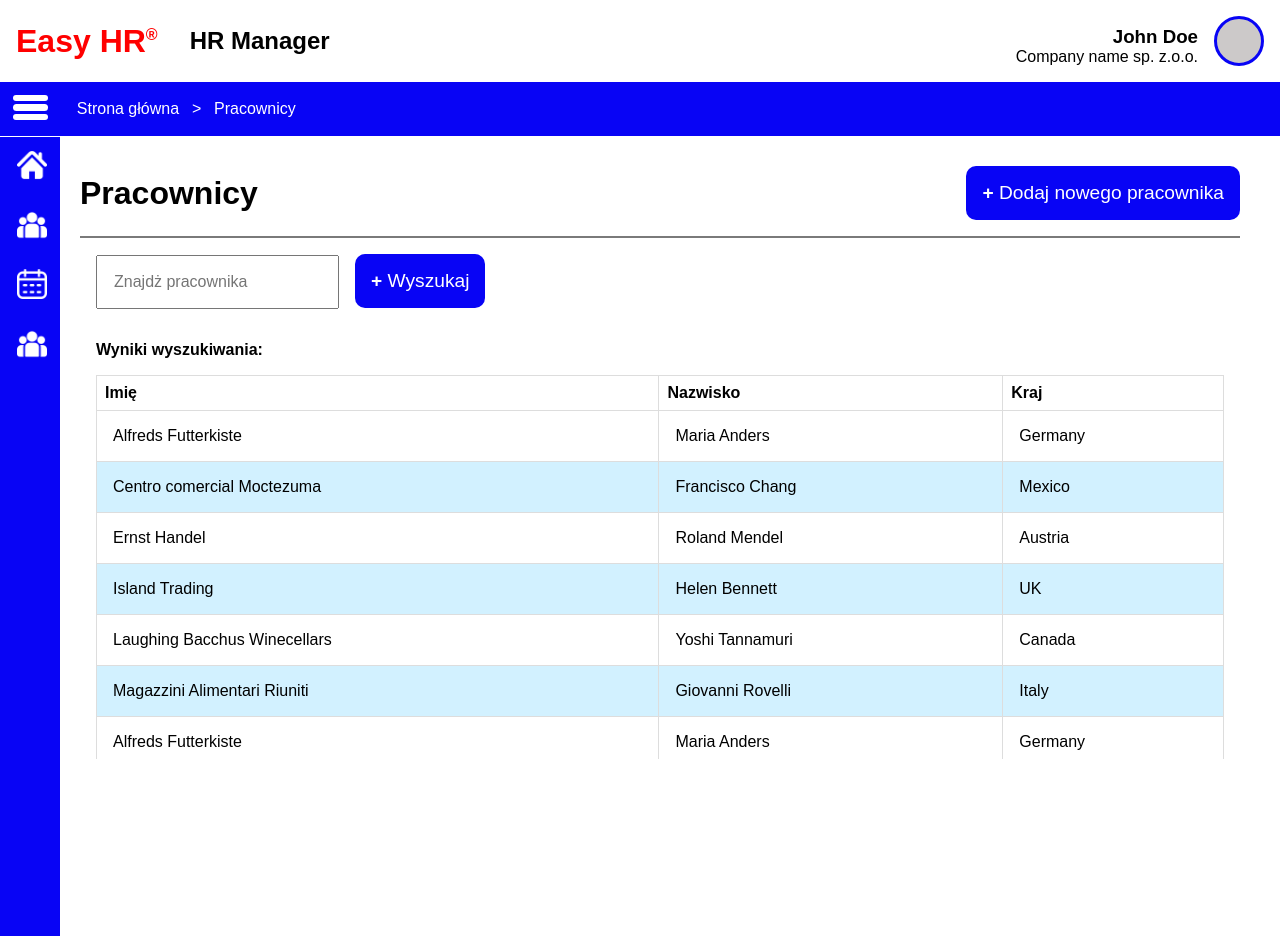
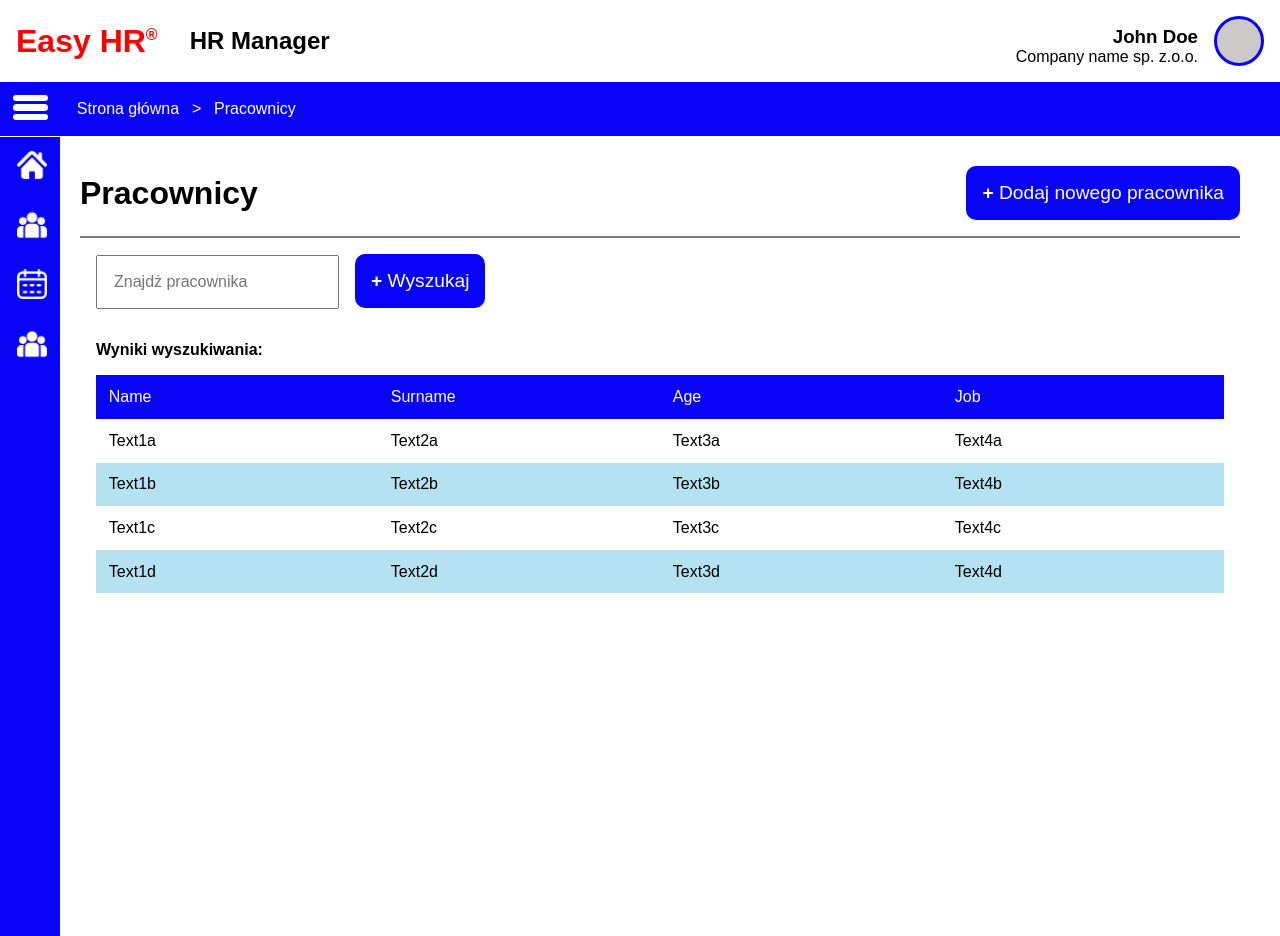
Before and after one commit to marc3601/HR-Manager, a React (Create React App) app: page /employes in a window 1280 px wide. Built offline with nearby package versions, Linux system fonts and the light colour scheme.

Commit message:
Table design and data rendering

```diff
--- /dev/null
+++ b/src/components/Table.js
@@ -0,0 +1,22 @@
+import React from 'react'
+import "./Table.scss"
+const Table = ({ data }) => {
+    return (
+        <table >
+            <thead>
+                <tr>
+                    {data.tableHead.map((item, i) => <td key={`${i}a`}>{item}</td>)}
+                </tr>
+            </thead>
+            <tbody>
+                {data.tableData.map((item, i) => (
+                    <tr key={i}>
+                        {data.tableData[i].map((item, i) => <td key={`${i}c`}>{item}</td>)}
+                    </tr>
+                ))}
+            </tbody>
+        </table>
+    )
+}
+
+export default Table
--- /dev/null
+++ b/src/components/Table.scss
@@ -0,0 +1,25 @@
+@import "../utilities/variables";
+table ,tr td{
+    border-collapse: collapse;
+    width: 100%;
+    padding: .8rem;
+}
+thead {
+    color: white;
+}
+tbody {
+    display:block;
+    height:50vh;
+    overflow:auto;
+}
+thead, tbody tr {
+    display:table;
+    width:100%;
+    table-layout:fixed;
+}
+tr:nth-child(even) {
+    background-color: $table_rows;
+}
+thead {
+    background-color: $main_color;
+}
--- a/src/utilities/_variables.scss
+++ b/src/utilities/_variables.scss
@@ -1,3 +1,5 @@
 $main_color: rgb(8, 4, 245);
 $hover_color: rgb(66, 83, 235);
-$logo_color: rgb(255, 0, 0)
+$logo_color: rgb(255, 0, 0);
+$table_rows: rgb(180, 226, 240);
+$divider_color: rgb(122, 122, 122);
--- a/src/utilities/viewsData.js
+++ b/src/utilities/viewsData.js
@@ -9,3 +9,41 @@ export const itemsData = [
     { name: "Kalendarz", logo: calendar, link: "/calendar" },
     { name: "Title4", logo: people, link: "/link4" },
 ]
+
+//Table dummy data
+
+export const tableData = {
+    tableHead: [
+        "Name",
+        "Surname",
+        "Age",
+        "Job"
+    ],
+    tableData: [
+        [
+            "Text1a",
+            "Text2a",
+            "Text3a",
+            "Text4a"
+        ],
+        [
+            "Text1b",
+            "Text2b",
+            "Text3b",
+            "Text4b"
+        ],
+        [
+            "Text1c",
+            "Text2c",
+            "Text3c",
+            "Text4c"
+        ],
+        [
+            "Text1d",
+            "Text2d",
+            "Text3d",
+            "Text4d"
+        ],
+
+    ]
+}
--- a/src/views/Employees.js
+++ b/src/views/Employees.js
@@ -1,6 +1,8 @@
 import React from 'react'
 import "./Employees.scss"
 import MainButton from '../components/MainButton'
+import Table from '../components/Table'
+import { tableData } from "../utilities/viewsData"
 const Employees = () => {
     return (
         <div className='employees_container'>
@@ -21,167 +23,7 @@ const Employees = () => {
             <div className='employees_list'>
                 <h4 className='list_title'>Wyniki wyszukiwania:</h4>
                 <div className='list_table'>
-                    <table>
-                        <thead>
-                            <tr>
-                                <th>Imię</th>
-                                <th>Nazwisko</th>
-                                <th>Kraj</th>
-                            </tr>
-                        </thead>
-                        <tbody>
-                            <tr>
-                                <td>Alfreds Futterkiste</td>
-                                <td>Maria Anders</td>
-                                <td>Germany</td>
-                            </tr>
-                            <tr>
-                                <td>Centro comercial Moctezuma</td>
-                                <td>Francisco Chang</td>
-                                <td>Mexico</td>
-                            </tr>
-                            <tr>
-                                <td>Ernst Handel</td>
-                                <td>Roland Mendel</td>
-                                <td>Austria</td>
-                            </tr>
-                            <tr>
-                                <td>Island Trading</td>
-                                <td>Helen Bennett</td>
-                                <td>UK</td>
-                            </tr>
-                            <tr>
-                                <td>Laughing Bacchus Winecellars</td>
-                                <td>Yoshi Tannamuri</td>
-                                <td>Canada</td>
-                            </tr>
-                            <tr>
-                                <td>Magazzini Alimentari Riuniti</td>
-                                <td>Giovanni Rovelli</td>
-                                <td>Italy</td>
-                            </tr>
-                            <tr>
-                                <td>Alfreds Futterkiste</td>
-                                <td>Maria Anders</td>
-                                <td>Germany</td>
-                            </tr>
-                            <tr>
-                                <td>Centro comercial Moctezuma</td>
-                                <td>Francisco Chang</td>
-                                <td>Mexico</td>
-                            </tr>
-                            <tr>
-                                <td>Ernst Handel</td>
-                                <td>Roland Mendel</td>
-                                <td>Austria</td>
-                            </tr>
-                            <tr>
-                                <td>Island Trading</td>
-                                <td>Helen Bennett</td>
-                                <td>UK</td>
-                            </tr>
-                            <tr>
-                                <td>Laughing Bacchus Winecellars</td>
-                                <td>Yoshi Tannamuri</td>
-                                <td>Canada</td>
-                            </tr>
-                            <tr>
-                                <td>Magazzini Alimentari Riuniti</td>
-                                <td>Giovanni Rovelli</td>
-                                <td>Italy</td>
-                            </tr>
-                            <tr>
-                                <td>Alfreds Futterkiste</td>
-                                <td>Maria Anders</td>
-                                <td>Germany</td>
-                            </tr>
-                            <tr>
-                                <td>Centro comercial Moctezuma</td>
-                                <td>Francisco Chang</td>
-                                <td>Mexico</td>
-                            </tr>
-                            <tr>
-                                <td>Ernst Handel</td>
-                                <td>Roland Mendel</td>
-                                <td>Austria</td>
-                            </tr>
-                            <tr>
-                                <td>Island Trading</td>
-                                <td>Helen Bennett</td>
-                                <td>UK</td>
-                            </tr>
-                            <tr>
-                                <td>Laughing Bacchus Winecellars</td>
-                                <td>Yoshi Tannamuri</td>
-                                <td>Canada</td>
-                            </tr>
-                            <tr>
-                                <td>Magazzini Alimentari Riuniti</td>
-                                <td>Giovanni Rovelli</td>
-                                <td>Italy</td>
-                            </tr>
-                            <tr>
-                                <td>Alfreds Futterkiste</td>
-                                <td>Maria Anders</td>
-                                <td>Germany</td>
-                            </tr>
-                            <tr>
-                                <td>Centro comercial Moctezuma</td>
-                                <td>Francisco Chang</td>
-                                <td>Mexico</td>
-                            </tr>
-                            <tr>
-                                <td>Ernst Handel</td>
-                                <td>Roland Mendel</td>
-                                <td>Austria</td>
-                            </tr>
-                            <tr>
-                                <td>Island Trading</td>
-                                <td>Helen Bennett</td>
-                                <td>UK</td>
-                            </tr>
-                            <tr>
-                                <td>Laughing Bacchus Winecellars</td>
-                                <td>Yoshi Tannamuri</td>
-                                <td>Canada</td>
-                            </tr>
-                            <tr>
-                                <td>Magazzini Alimentari Riuniti</td>
-                                <td>Giovanni Rovelli</td>
-                                <td>Italy</td>
-                            </tr>
-                            <tr>
-                                <td>Alfreds Futterkiste</td>
-                                <td>Maria Anders</td>
-                                <td>Germany</td>
-                            </tr>
-                            <tr>
-                                <td>Centro comercial Moctezuma</td>
-                                <td>Francisco Chang</td>
-                                <td>Mexico</td>
-                            </tr>
-                            <tr>
-                                <td>Ernst Handel</td>
-                                <td>Roland Mendel</td>
-                                <td>Austria</td>
-                            </tr>
-                            <tr>
-                                <td>Island Trading</td>
-                                <td>Helen Bennett</td>
-                                <td>UK</td>
-                            </tr>
-                            <tr>
-                                <td>Laughing Bacchus Winecellars</td>
-                                <td>Yoshi Tannamuri</td>
-                                <td>Canada</td>
-                            </tr>
-                            <tr>
-                                <td>Magazzini Alimentari Riuniti</td>
-                                <td>Giovanni Rovelli</td>
-                                <td>Italy</td>
-                            </tr>
-                        </tbody>
-                    </table>
+                    <Table data={tableData} />
                 </div>
             </div>
         </div>
--- a/src/views/Employees.scss
+++ b/src/views/Employees.scss
@@ -1,3 +1,4 @@
+@import "../utilities/variables";
 .employees_container {
    .employees_top {
        display: flex;
@@ -12,9 +13,8 @@
    }
    .employees_main {
        padding: 1rem;
-       border-top: 2px solid rgb(122, 122, 122);
+       border-top: 2px solid $divider_color;
        .searchbox_container {
-
            .employees_search {
             padding: 1rem;
             margin-right: 1rem;
@@ -26,26 +26,6 @@
        padding: 1rem 1rem 1rem;
        .list_table {
            padding-top: 1rem;
-           max-height: 50vh;
-           overflow-y: scroll;
-        table {
-            border-collapse: collapse;
-            width: 100%;
-            td, th {
-                border: 1px solid #dddddd;
-                text-align: left;
-                padding: 8px;
-              }
-              td {
-                  padding: 1rem;
-              }
-              tr:hover {
-                  background-color: #d2f1ff;
-              }
-              tr:nth-child(even) {
-                background-color: #d2f1ff;
-              }
-          }
        }
    }
 }
```
